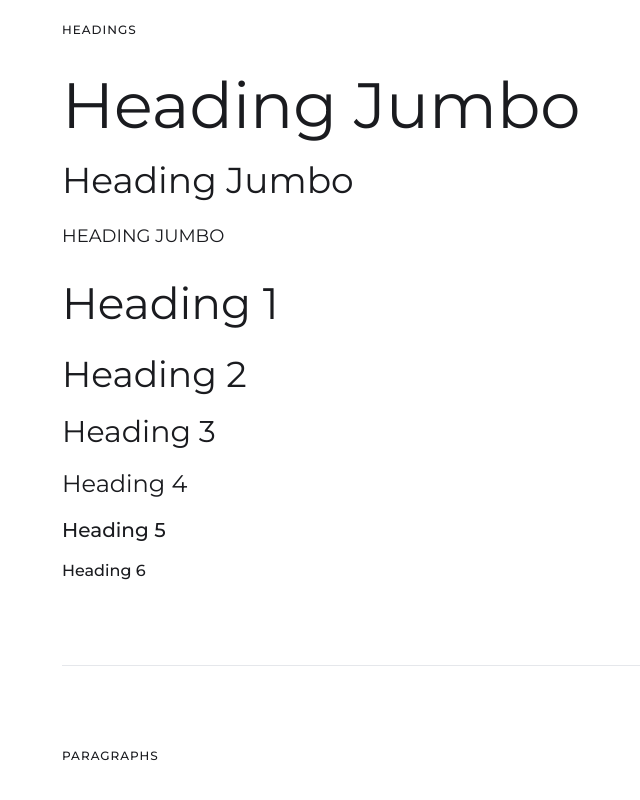
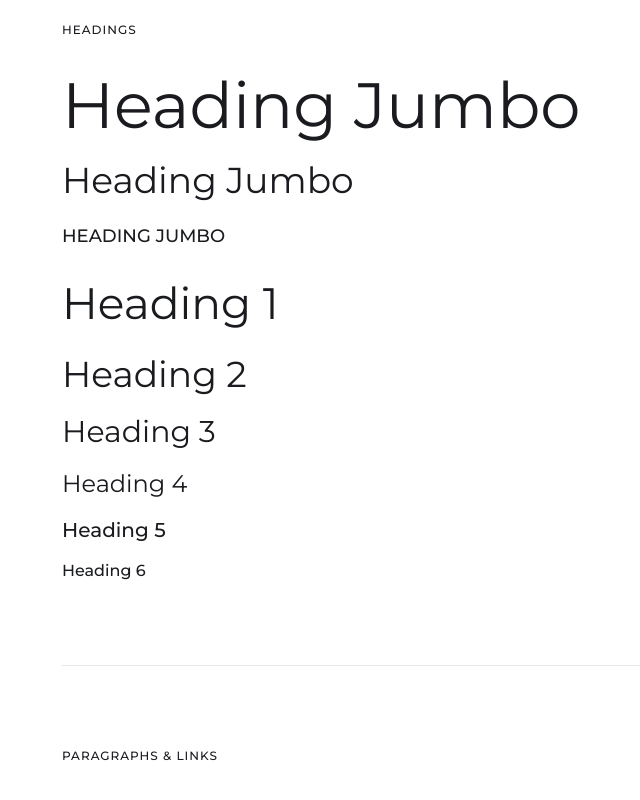
Before and after one commit to josephayman/nextjs-webflow-template, a Next.js app: page /styleguide in a window 1280 px wide. Shown: the part 624-1424 px from the top of the page, without its empty margins (2-642 px from the left). Built offline with nearby package versions, Linux system fonts and the light colour scheme.

Commit message:
Update labels in styleguide page and add font-medium to tiny heading

```diff
--- a/src/app/styleguide/page.tsx
+++ b/src/app/styleguide/page.tsx
@@ -25,7 +25,7 @@ export default function Home() {
           </Block>
           <Divider />
           <Block>
-            <Label>PARAGRAPHS</Label>
+            <Label>PARAGRAPHS & Links</Label>
           </Block>
         </ContentWrapper>
       </Container>
--- a/src/app/ui/headings/heading-jumbo.tsx
+++ b/src/app/ui/headings/heading-jumbo.tsx
@@ -12,7 +12,7 @@ export default function HeadingJumbo({ children, color="black", size="normal" }:
     <div className= {clsx(
         size === "normal" && "text-jumbo leading-jumbo capitalize my-10px",
         size === "small" && "text-jumbo-md leading-jumbo-md capitalize mt-10px mb-15px",
-        size === "tiny" && "text-jumbo-sm leading-jumbo-sm uppercase my-10px",
+        size === "tiny" && "text-jumbo-sm leading-jumbo-sm uppercase my-10px font-medium",
         color === "white" && "text-white"
         )}>
       {children}
```
